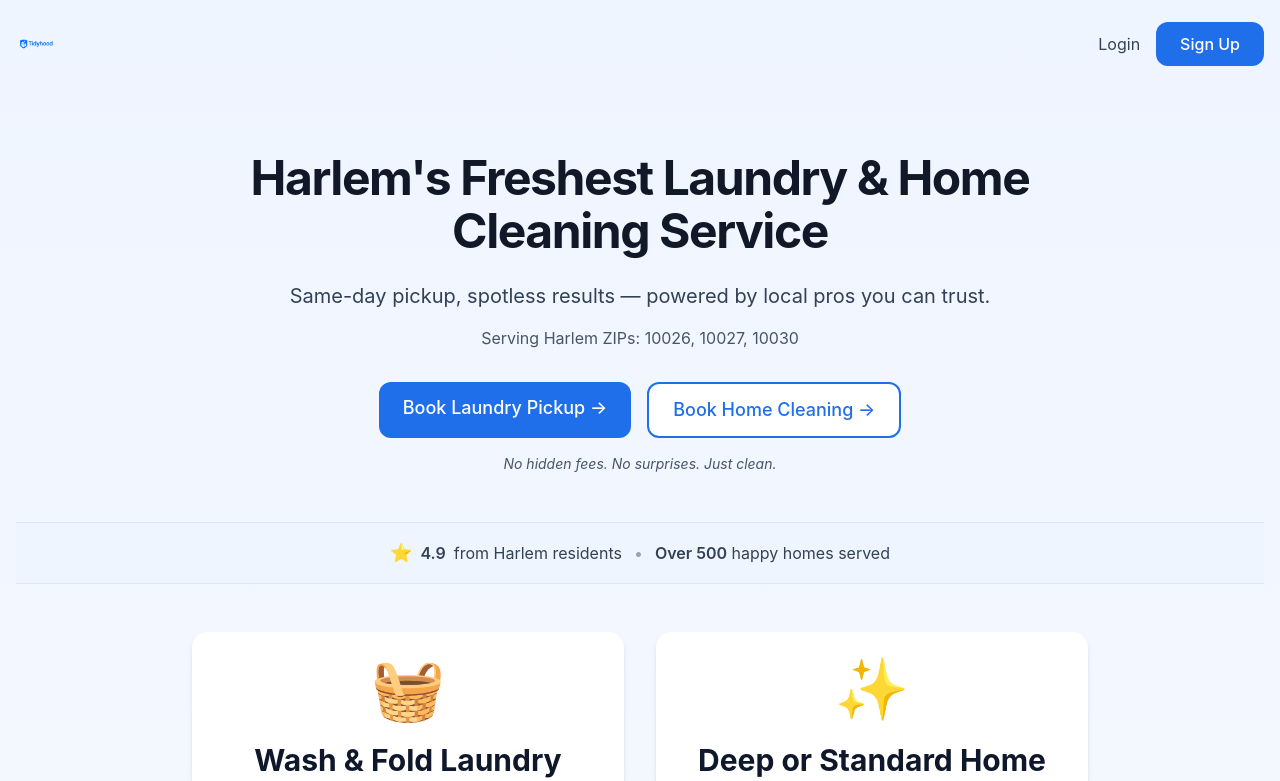
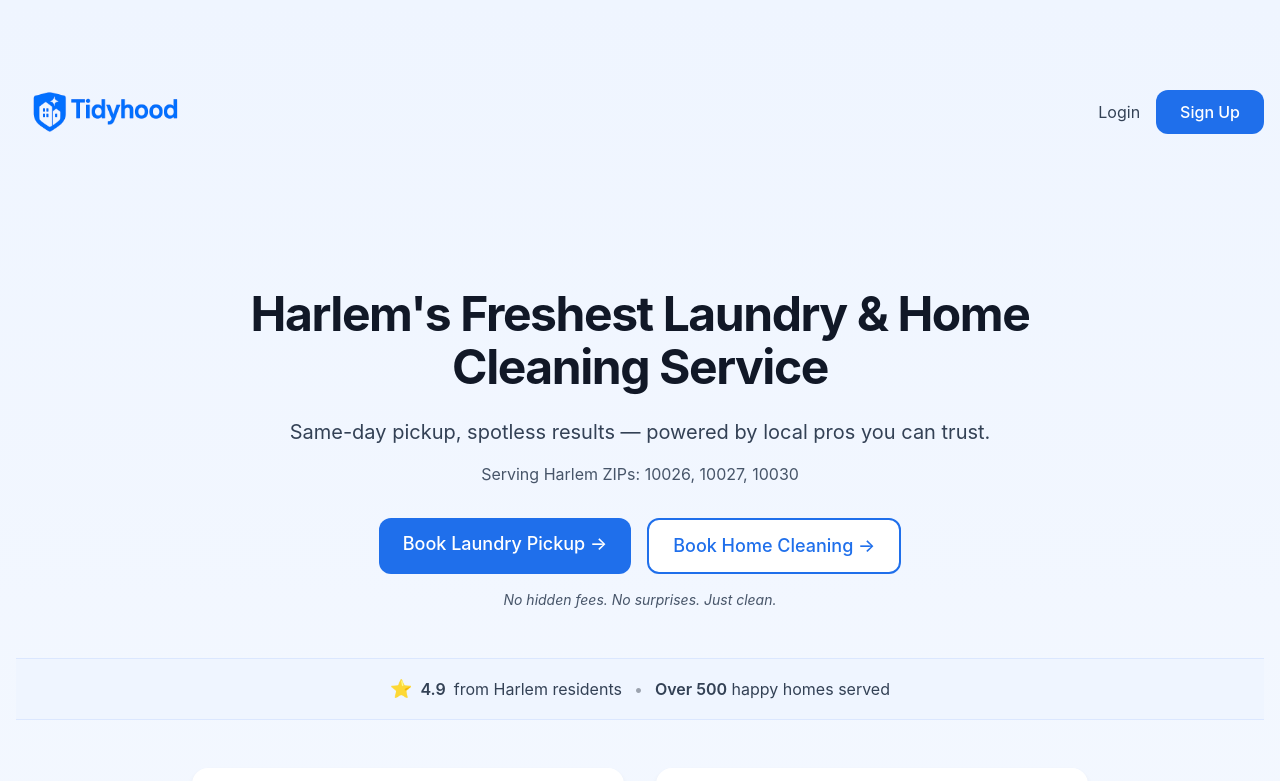
Before and after one commit to sopap/tidyhood, a Next.js app: page / in a window 1280 px wide. Shown: the top 781 px of the page. Built offline with nearby package versions, Linux system fonts and the light colour scheme; no server answers.

Commit message:
Increase logo size to 4.4x original (176px height)

```diff
--- a/components/Header.tsx
+++ b/components/Header.tsx
@@ -31,10 +31,10 @@ export function Header() {
           <Image
             src="/logo.svg"
             alt="Tidyhood"
-            width={160}
-            height={40}
+            width={780}
+            height={195}
             priority
-            className="h-10 w-auto"
+            className="h-44 w-auto"
           />
         </Link>
         <nav className="space-x-4">
```
